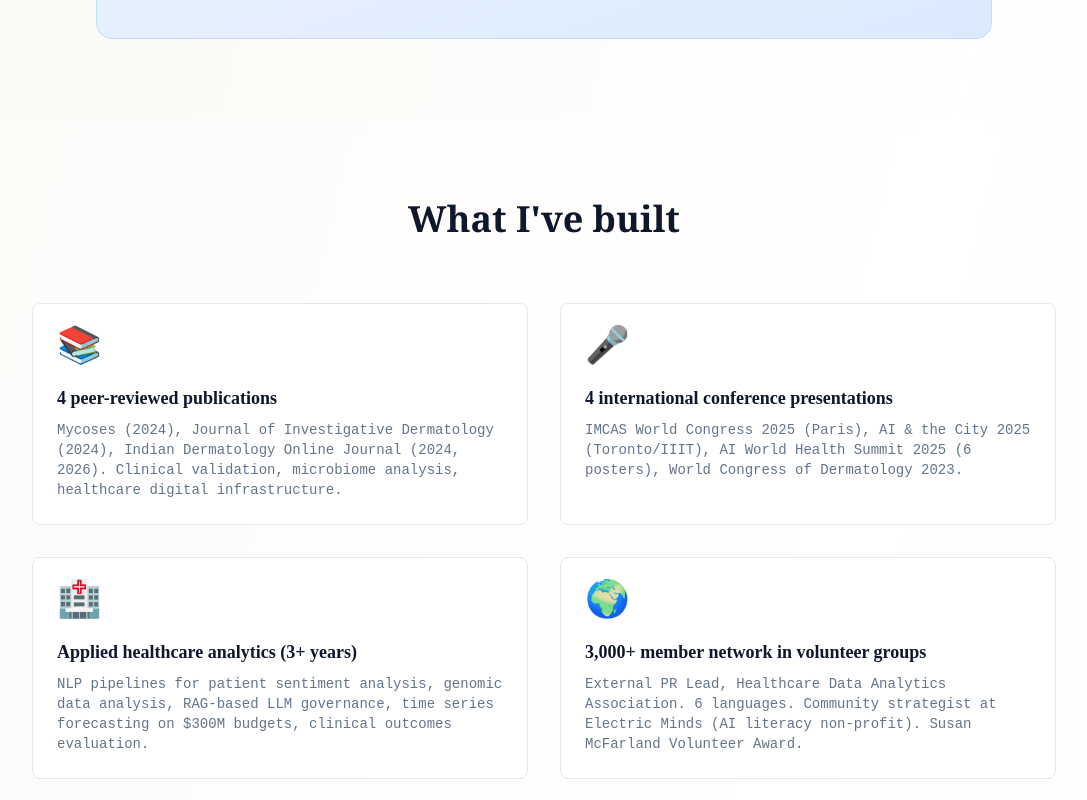
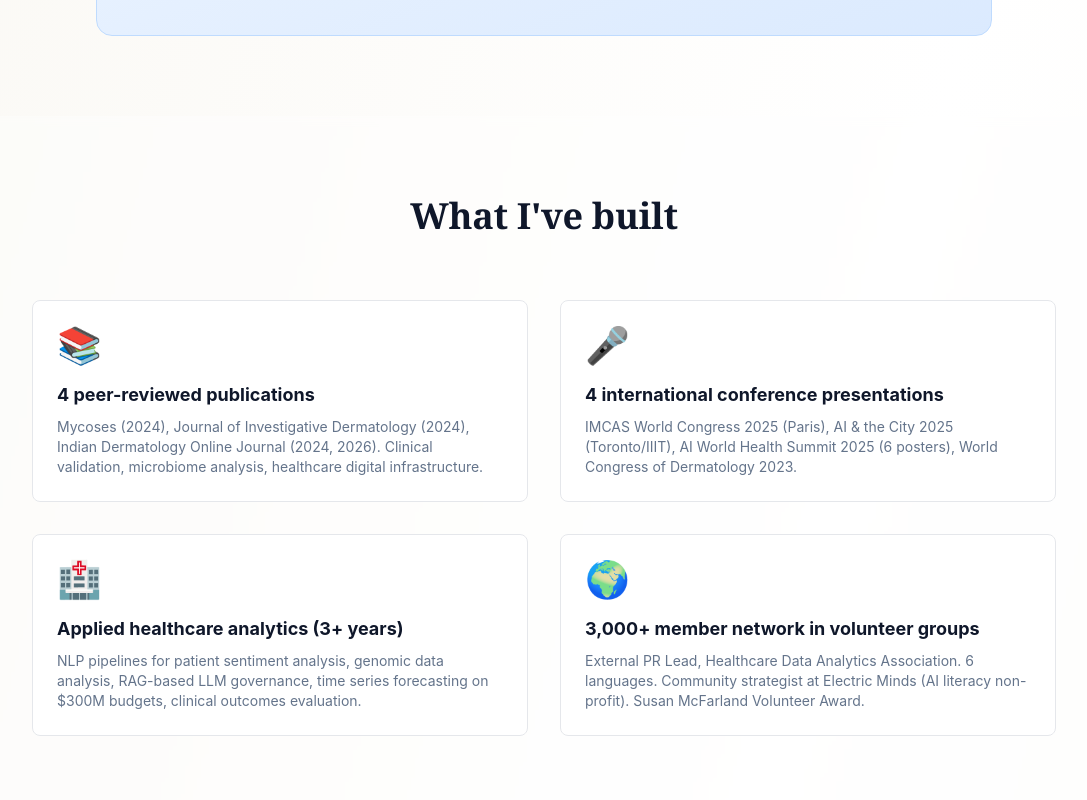
Before and after one commit to anjaliancy/CCAIM-scholarship-pitch, a Next.js app: page / in a window 1280 px wide. Shown: the part 811-1611 px from the top of the page, without its empty margins (96-1183 px from the left). Built offline with nearby package versions, Linux system fonts and the light colour scheme.

Commit message:
Refactor global styles and remove unused imports
Removed Google Fonts import and updated styles for body, headings, and links. Adjusted scrollbar styles and removed unused animations.
Modified theme from Blue to Minimalist

```diff
--- a/styles/globals.css
+++ b/styles/globals.css
@@ -1,8 +1,6 @@
 @tailwind base;
 @tailwind components;
 @tailwind utilities;
-
-@import url('https://fonts.googleapis.com/css2?family=Crimson+Text:wght@400;600&family=Space+Mono:wght@400&display=swap');
 
 * {
   margin: 0;
@@ -15,66 +13,59 @@ html {
 }
 
 body {
-  background: linear-gradient(135deg, #faf8f3 0%, #f5f3ed 100%);
-  color: #0f172a;
-  font-family: 'Space Mono', monospace;
-  line-height: 1.6;
+  background: #ffffff;
+  color: #000000;
+  font-family: -apple-system, BlinkMacSystemFont, 'Segoe UI', 'Roboto', 'Helvetica Neue', Arial, sans-serif;
+  line-height: 1.5;
+  font-size: 15px;
+  -webkit-font-smoothing: antialiased;
 }
 
-h1, h2, h3 {
-  font-family: 'Crimson Text', serif;
-  font-weight: 600;
+h1 {
+  font-size: 32px;
+  font-weight: 500;
+  line-height: 1.3;
+  letter-spacing: -0.5px;
+}
+
+h2 {
+  font-size: 24px;
+  font-weight: 500;
+  line-height: 1.3;
+  letter-spacing: -0.3px;
+}
+
+h3 {
+  font-size: 18px;
+  font-weight: 500;
+  line-height: 1.4;
 }
 
 a {
-  transition: all 0.3s ease;
+  transition: all 0.2s ease;
+  color: inherit;
+  text-decoration: none;
 }
 
-/* Stagger animations for list items */
-.stagger-item {
-  animation: slideUp 0.6s ease-out forwards;
+button {
+  transition: all 0.2s ease;
 }
 
-.stagger-item:nth-child(1) { animation-delay: 0.1s; }
-.stagger-item:nth-child(2) { animation-delay: 0.2s; }
-.stagger-item:nth-child(3) { animation-delay: 0.3s; }
-.stagger-item:nth-child(4) { animation-delay: 0.4s; }
-.stagger-item:nth-child(5) { animation-delay: 0.5s; }
-
-@keyframes slideUp {
-  from {
-    opacity: 0;
-    transform: translateY(20px);
-  }
-  to {
-    opacity: 1;
-    transform: translateY(0);
-  }
-}
-
-@keyframes fadeIn {
-  from {
-    opacity: 0;
-  }
-  to {
-    opacity: 1;
-  }
-}
-
-/* Custom scrollbar */
+/* Minimalist scrollbar */
 ::-webkit-scrollbar {
   width: 8px;
+  height: 8px;
 }
 
 ::-webkit-scrollbar-track {
-  background: #f1f5f9;
+  background: transparent;
 }
 
 ::-webkit-scrollbar-thumb {
-  background: #94a3b8;
+  background: #d1d5db;
   border-radius: 4px;
 }
 
 ::-webkit-scrollbar-thumb:hover {
-  background: #64748b;
+  background: #9ca3af;
 }
```
